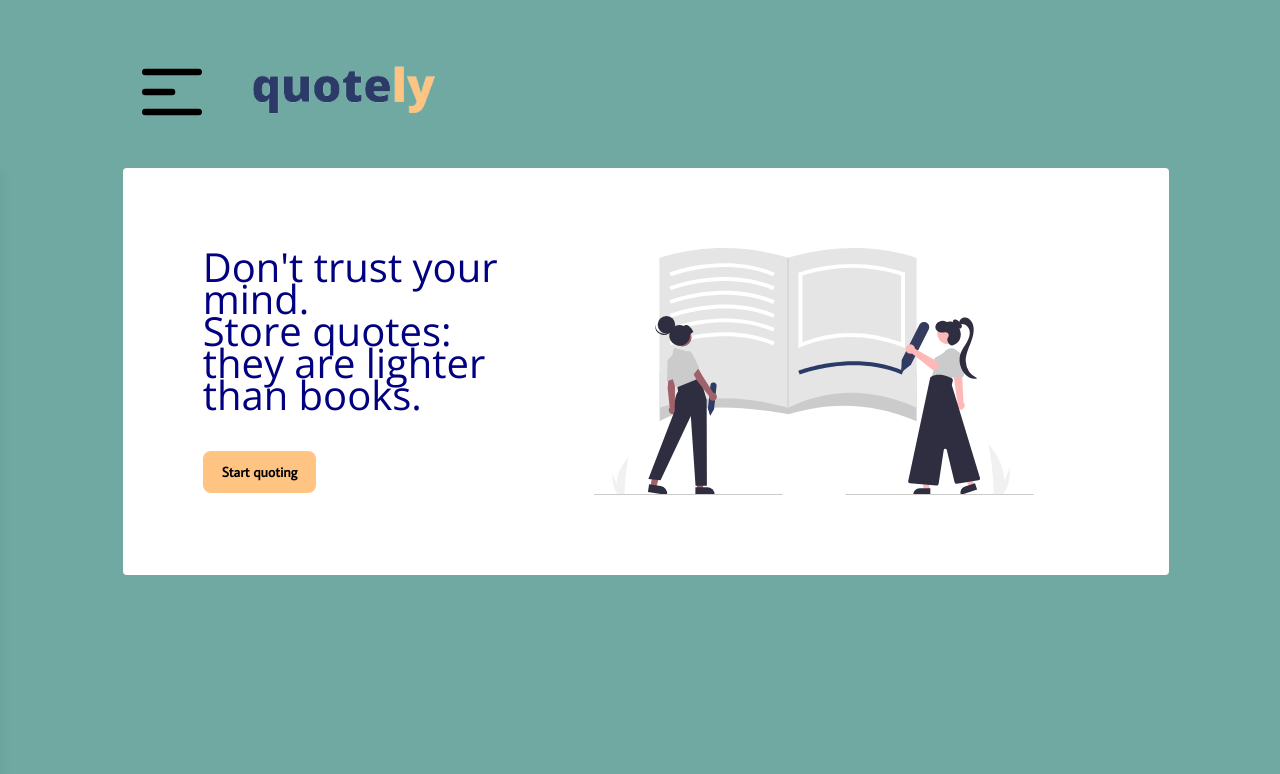
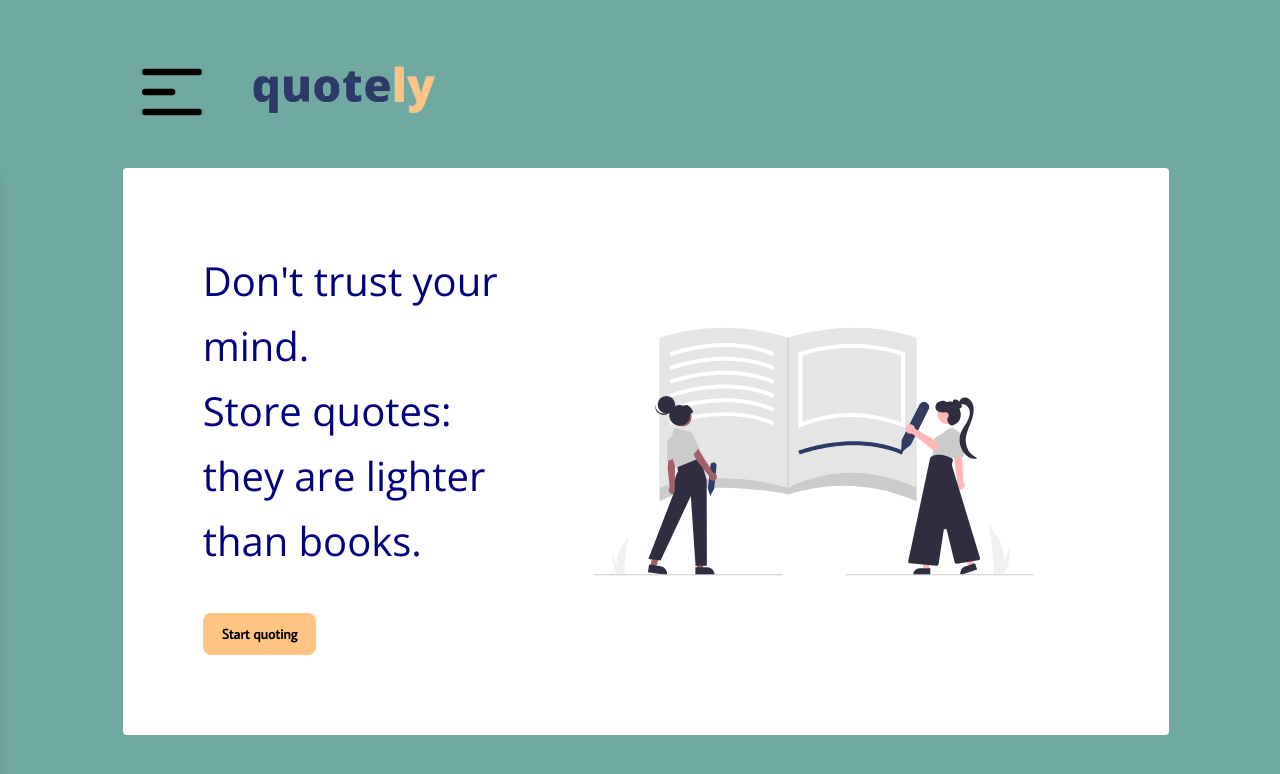
Before and after one commit to gabyfdez90/quotely_frontend, a React (Vite) app: page / in a window 1280 px wide. Shown: the top 774 px of the page. Built offline with nearby package versions, Linux system fonts and the light colour scheme.

Commit message:
line height modified at home

```diff
--- a/src/pages/home/HomePage.jsx
+++ b/src/pages/home/HomePage.jsx
@@ -8,7 +8,7 @@ function HomePage() {
   return (
     <div className='flex flex-col p-10 lg:flex-row gap-5'>
       <div className='flex flex-col justify-center  text-left text-2xl text-navy'>
-        <h2 className='mb-10'>Don't trust your mind. <br />
+        <h2 className='mb-10 leading-relaxed'>Don't trust your mind. <br />
           Store quotes:<br />
           they are lighter than books.</h2>
           <Link to="./collection">
```
